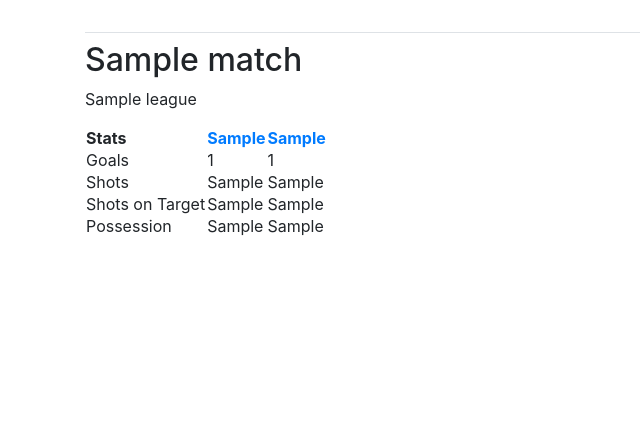
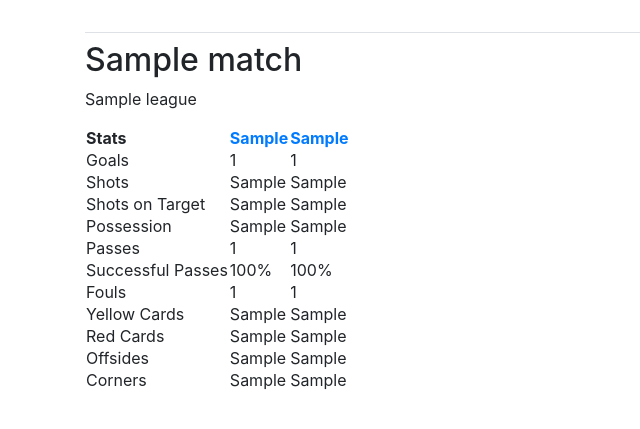
Before and after one commit to harmanmahal2/Python, a Django app: template your_stats/match_results/templates/match_results/match.html in a window 1280 px wide. Shown: the part 58-487 px from the top of the page, without its empty margins (0-640 px from the left). Run offline with Django 3.2, Linux system fonts and the light colour scheme; the template is opened without the code that fills it: most values are stand-ins (such as "Sample title", 1, 10 or a date in 2020); some libraries are stand-ins or nearby versions.

Commit message:
total goals added to player forms and match information completed

```diff
--- a/your_stats/match_results/templates/match_results/match.html
+++ b/your_stats/match_results/templates/match_results/match.html
@@ -1,6 +1,8 @@
 {% extends 'base.html' %}
 
 {% block content %}
+
+{% load mathfilters %}
 
 <h2> {{ match }} </h2>
 
@@ -38,6 +40,41 @@
                 <td>{{home_team_possession}}</td>
                 <td>{{away_team_possession}}</td>
               </tr>
+                <tr>
+                <td>Passes</td>
+                <td>{{home_team_passes.total_passes}}</td>
+                <td>{{away_team_passes.total_passes}}</td>
+              </tr>
+                <tr>
+                <td>Successful Passes</td>
+                <td>{{home_team_completed_passes.total_completed_passes|div:home_team_passes.total_passes|mul:100|floatformat:0}}%</td>
+                <td>{{away_team_completed_passes.total_completed_passes|div:away_team_passes.total_passes|mul:100|floatformat:0}}%</td>
+              </tr>
+                <tr>
+                <td>Fouls</td>
+                <td>{{home_team_fouls.total_fouls}}</td>
+                <td>{{away_team_fouls.total_fouls}}</td>
+              </tr>
+                <tr>
+                <td>Yellow Cards</td>
+                <td>{{home_team_yellow_cards}}</td>
+                <td>{{away_team_yellow_cards}}</td>
+              </tr>
+                <tr>
+                <td>Red Cards</td>
+                <td>{{home_team_red_cards}}</td>
+                <td>{{away_team_red_cards}}</td>
+              </tr>
+                <tr>
+                <td>Offsides</td>
+                <td>{{home_team_offsides}}</td>
+                <td>{{away_team_offsides}}</td>
+              </tr>
+                <tr>
+                <td>Corners</td>
+                <td>{{home_team_corners}}</td>
+                <td>{{away_team_corners}}</td>
+              </tr>
             </table>
 
         </p>
--- a/your_stats/match_results/templates/match_results/player.html
+++ b/your_stats/match_results/templates/match_results/player.html
@@ -10,6 +10,7 @@
         <li> Full Name : {{ player.player_name }} </li>
         <li> Player Number : {{ player.player_number }} </li>
         <li> Player Nation : {{ player.player_nation }} </li>
+        <li> Goals (Home) : {{ total_home_goals }}</li>
 
     </ul>
 
```
Also changed, not shown: your_stats/db.sqlite3, your_stats/match_results/migrations/0008_alter_away_team_completed_passes_total_completed_passes_and_more.py (added).
